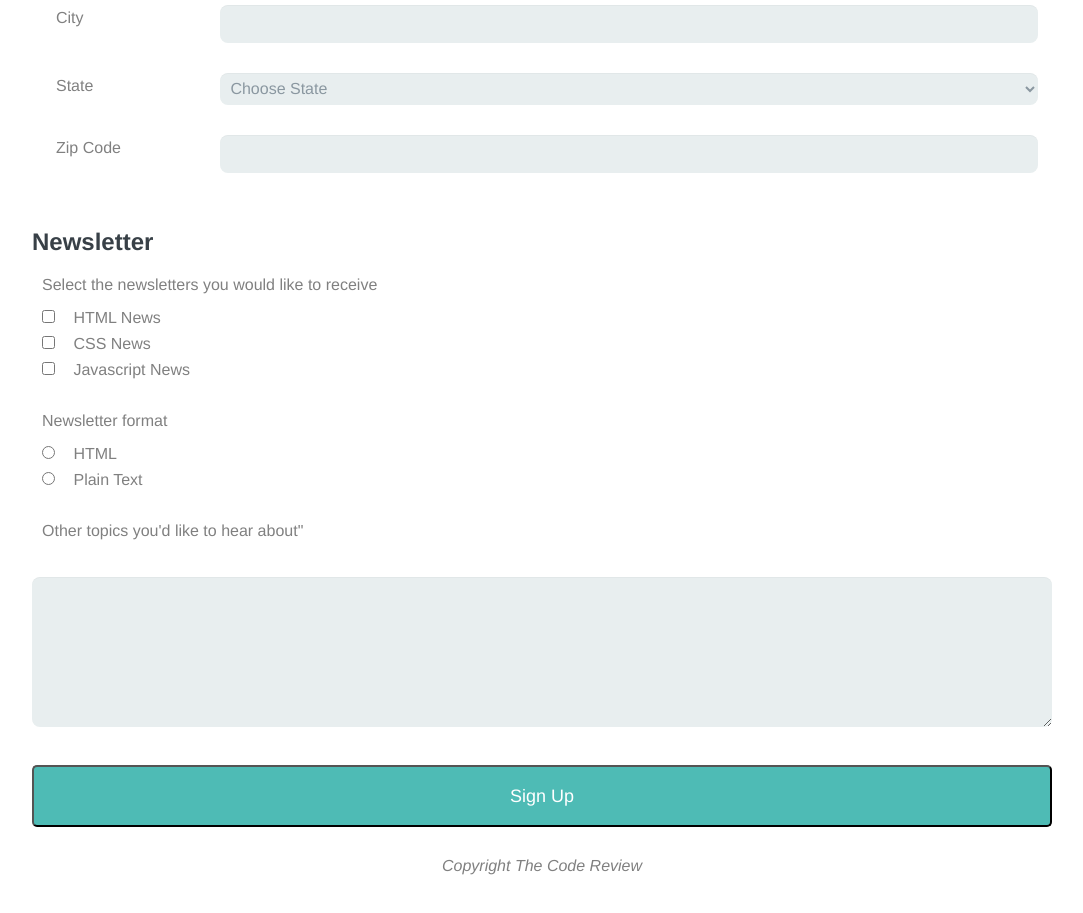
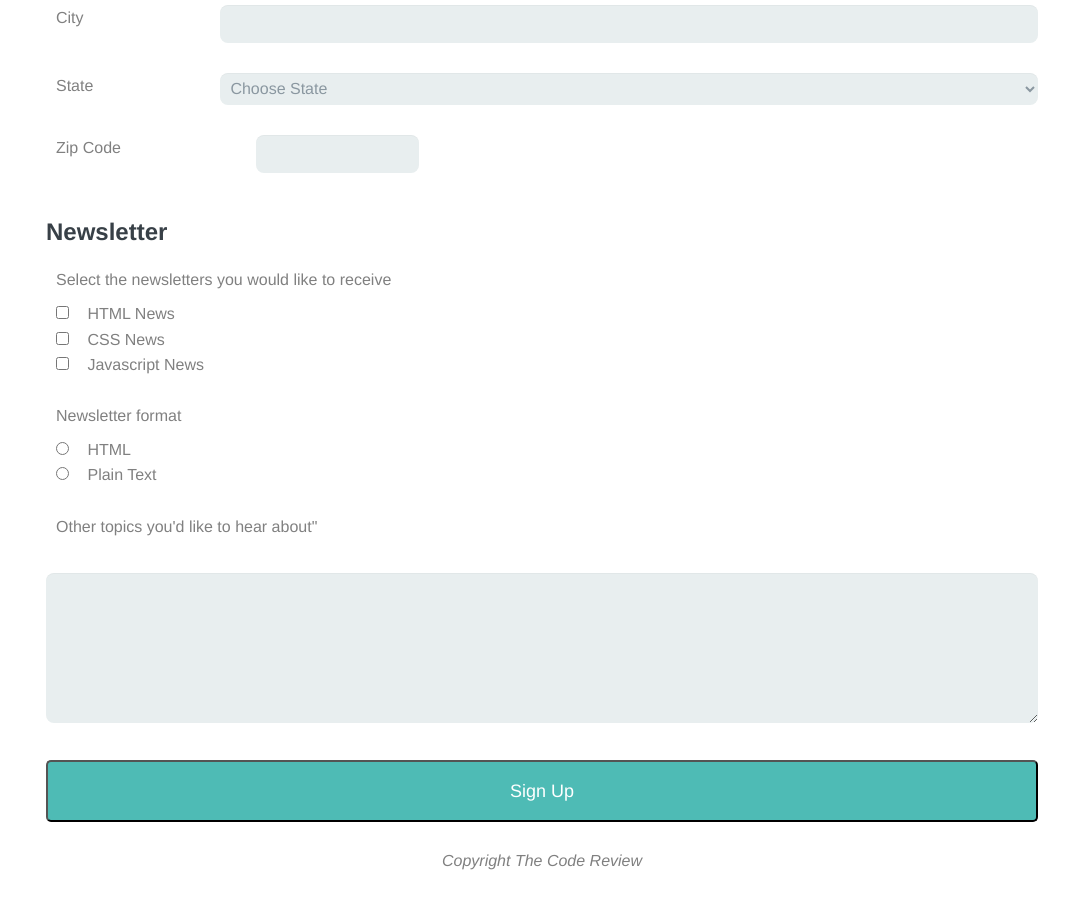
Before and after one commit to jordanleahy/Project-3, a plain HTML site: page index.html in a window 1280 px wide. Shown: the part 563-1476 px from the top of the page, without its empty margins (98-1181 px from the left). Drawn offline with Linux system fonts and the light colour scheme.

Commit message:
Updated CSS

```diff
--- a/css/style.css
+++ b/css/style.css
@@ -202,7 +202,7 @@ button {
 
 
   #zipcode {
-    width: 100%;
+    width: 163px;
     margin-right: auto;
     align-self: flex-start;
   }
--- a/index.html
+++ b/index.html
@@ -109,6 +109,8 @@
           </div>
 
         </fieldset>
+
+        <fieldset>
           <legend>Newsletter</legend>
           <label>Select the newsletters you would like to receive</label>
           <input type="checkbox" id="html" value="html_interest" name="user_interest"> <label class="light" for="html">HTML News</label><br>
@@ -124,6 +126,7 @@
 
           <button type="submit">Sign Up</button>
           <p><em>Copyright The Code Review</em></p>
+        </fieldset>
       </form>
     </main>
   </body>
```
